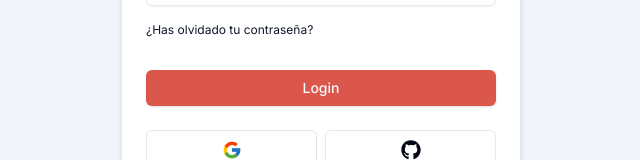
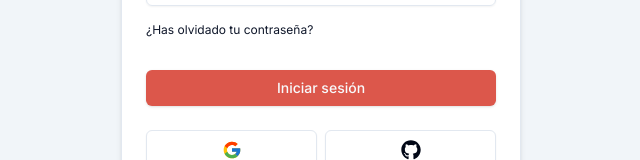
Before and after one commit to ecaleb97/hack4good, a Next.js app: page /auth/login in a window 1280 px wide. Shown: the part 408-568 px from the top of the page, without its empty margins (319-959 px from the left). Built offline with nearby package versions, Linux system fonts and the light colour scheme; no server answers.

Commit message:
Update login and register button labels

```diff
--- a/components/auth/login-form.tsx
+++ b/components/auth/login-form.tsx
@@ -154,7 +154,7 @@ export function LoginForm () {
           <FormError message={error || urlError} />
           <Button type="submit" disabled={isPending}
             className="w-full bg-[#DC574B]">
-            {showTwoFactor ? "Confirm" : "Login"}
+            {showTwoFactor ? "Confirm" : "Iniciar sesión"}
           </Button>
         </form>
       </Form>
--- a/components/auth/register-form.tsx
+++ b/components/auth/register-form.tsx
@@ -115,7 +115,7 @@ export function RegisterForm () {
           <FormError message={error} />
           <Button type="submit" disabled={isPending}
             className="w-full bg-[#DC574B]">
-            Create an account
+            Crear cuenta
           </Button>
         </form>
       </Form>
```
